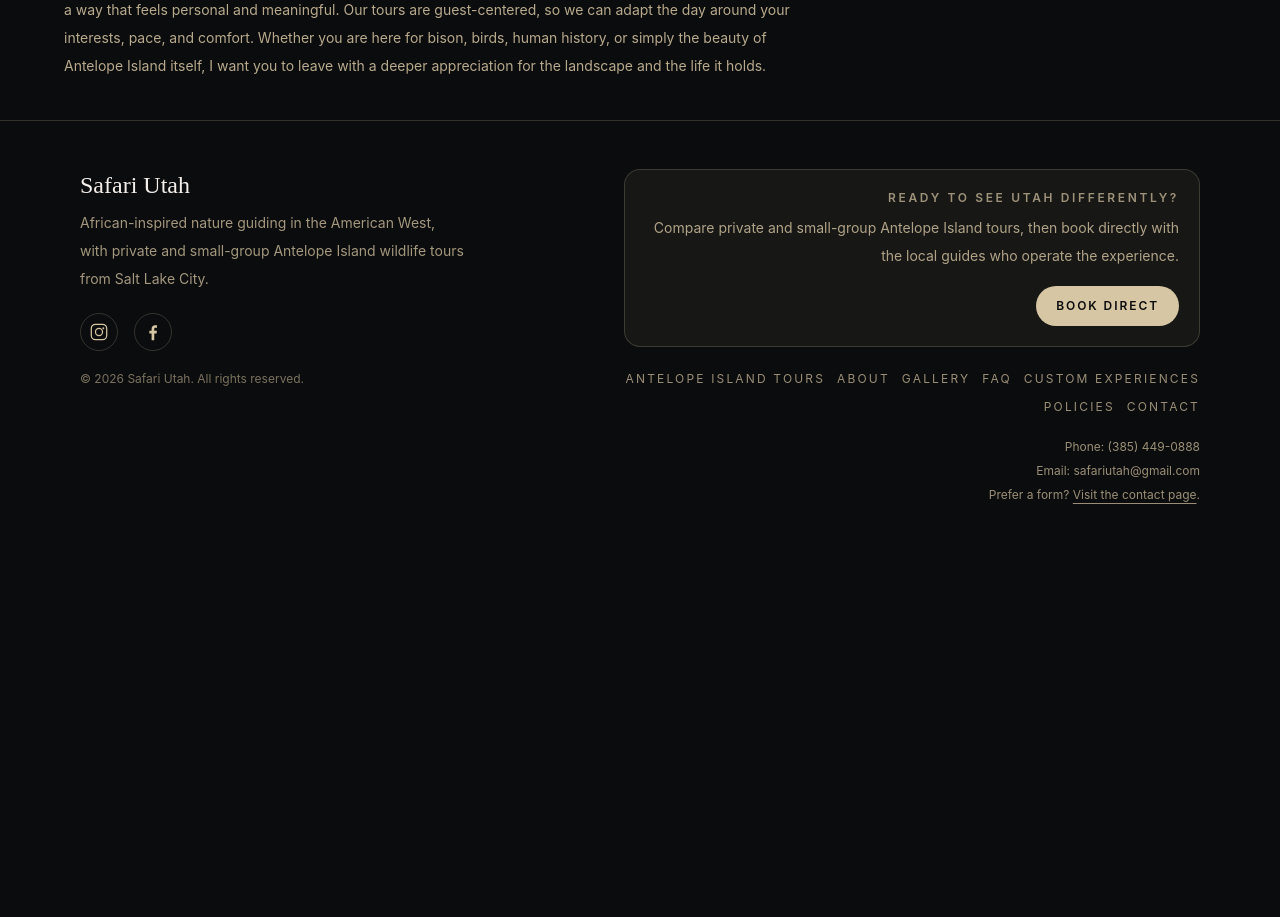
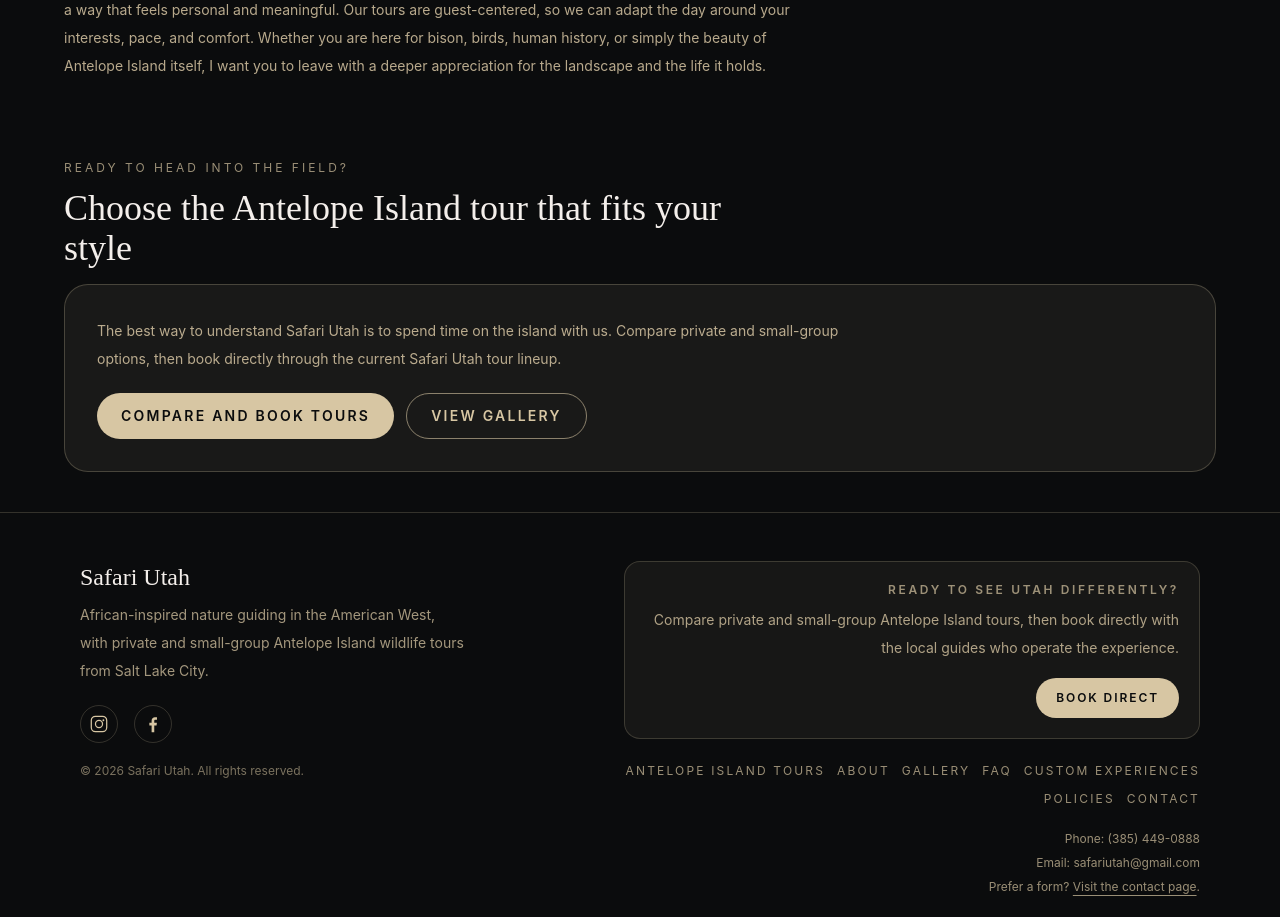
Before and after one commit to Clayton-Andersen/Safari-Utah-Flagship, a Next.js app: page /about in a window 1280 px wide. Shown: the part 1640-2557 px from the top of the page. Before the commit the page ends 2191 px from the top, so only its background shows below. Built offline with nearby package versions, Linux system fonts and the light colour scheme.

Commit message:
Add direct booking CTA to about page

```diff
--- a/app/about/page.tsx
+++ b/app/about/page.tsx
@@ -1,11 +1,18 @@
 import Section from "@/components/shared/Section";
 import Image from "next/image";
+import Link from "next/link";
 
 export const metadata = {
   title: "About Safari Utah",
   description:
-    "African-inspired nature guiding in the American West, led by safari-trained guides.",
+    "Meet Safari Utah's safari-trained naturalist guides and learn about African-inspired nature guiding in the American West.",
 };
+
+const buttonClasses =
+  "inline-flex items-center justify-center rounded-full bg-sand px-6 py-3 text-sm font-semibold uppercase tracking-[0.16em] text-night transition hover:bg-bone";
+
+const secondaryButtonClasses =
+  "inline-flex items-center justify-center rounded-full border border-sand/60 px-6 py-3 text-sm font-semibold uppercase tracking-[0.16em] text-sand transition hover:bg-sand hover:text-night";
 
 export default function AboutPage() {
   return (
@@ -149,6 +156,27 @@
           </div>
         </div>
       </Section>
+
+      <Section
+        eyebrow="Ready to head into the field?"
+        title="Choose the Antelope Island tour that fits your style"
+      >
+        <div className="rounded-3xl border border-sand/25 bg-sand/[0.07] p-6 text-sm leading-7 text-sand/85 md:p-8">
+          <p className="max-w-3xl">
+            The best way to understand Safari Utah is to spend time on the island
+            with us. Compare private and small-group options, then book directly
+            through the current Safari Utah tour lineup.
+          </p>
+          <div className="mt-5 flex flex-col gap-3 sm:flex-row">
+            <Link href="/tours/antelope-island#choose-your-tour" className={buttonClasses}>
+              Compare and Book Tours
+            </Link>
+            <Link href="/gallery" className={secondaryButtonClasses}>
+              View Gallery
+            </Link>
+          </div>
+        </div>
+      </Section>
     </>
   );
 }
```
